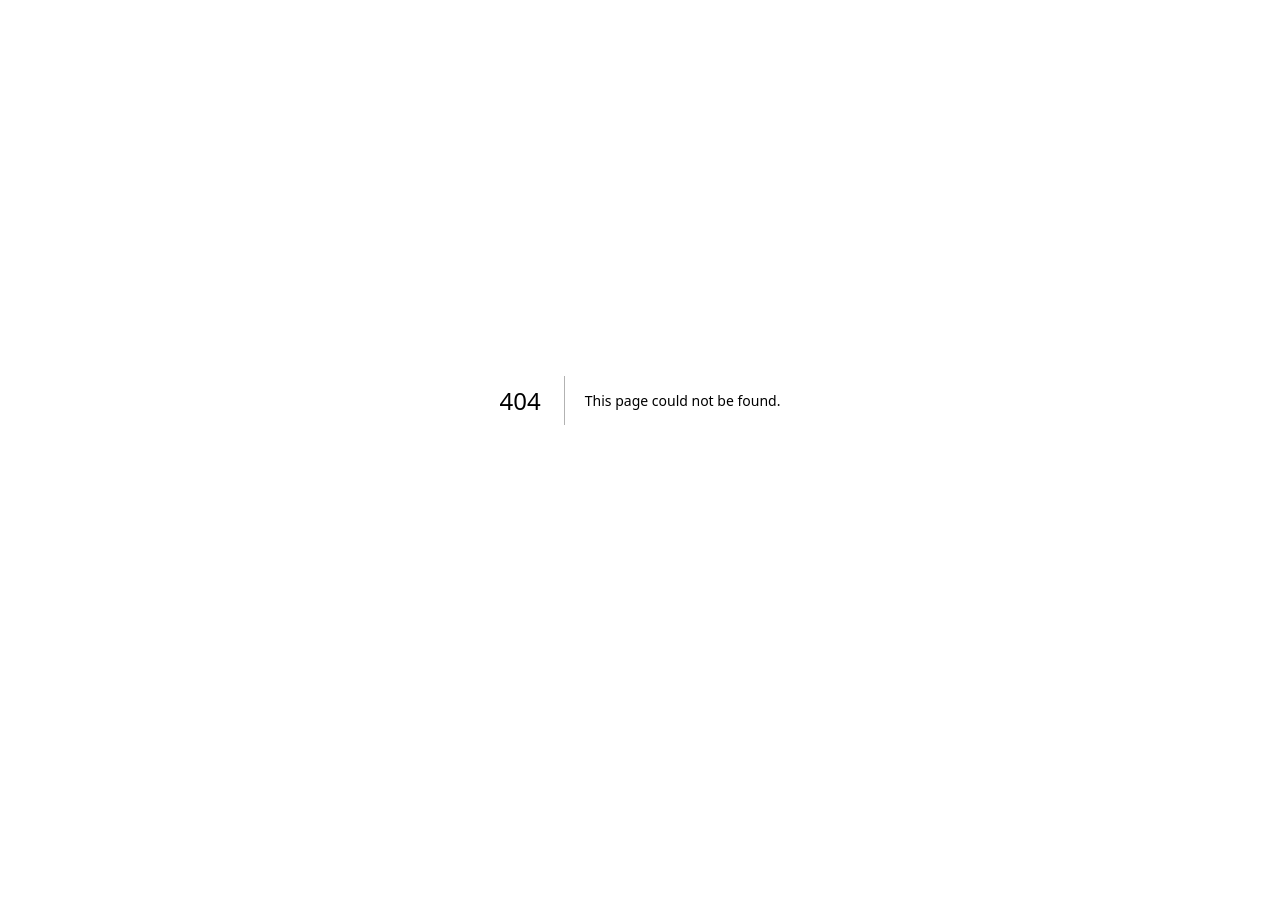
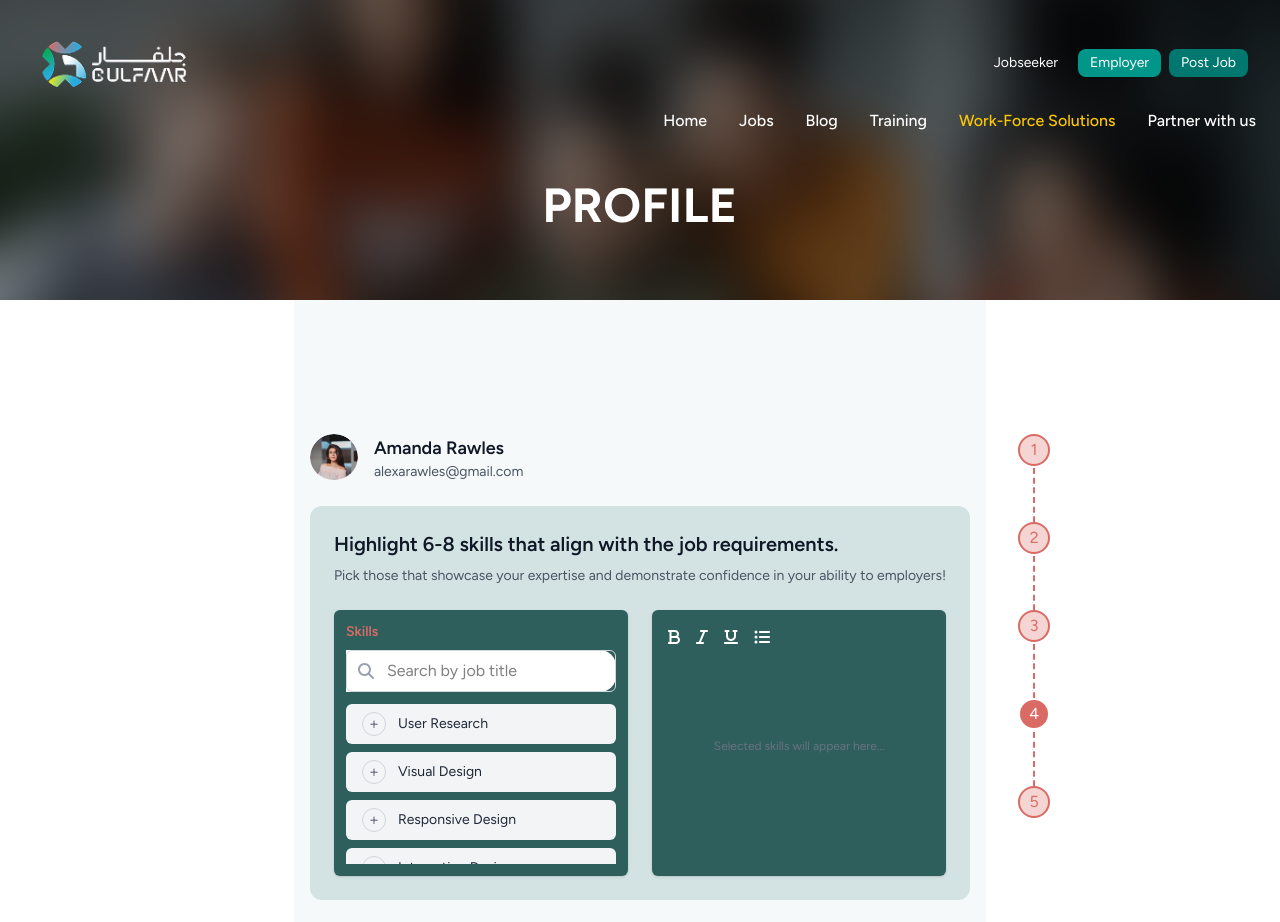
Before and after one commit to Gulfaar/Jobportal-frontend, a Next.js app: page /CandidateBoarding/Step9 in a window 1280 px wide. Before the commit this address had no page. Shown: the top 922 px of the page. Before the commit the page ends 800 px from the top, so only its background shows below. Built offline with nearby package versions, Linux system fonts and the light colour scheme.

Commit message:
Start Steps

```diff
--- /dev/null
+++ b/app/CandidateBoarding/Step9/page.tsx
@@ -0,0 +1,13 @@
+import SkillsForm from "@/app/Components/CandidateOnBording/Step9"
+
+const SkillsFormPage = () => {
+    return (
+        <div className="flex flex-col min-h-screen bg-gradient-to-b from-white to-[#E6F2F2]">
+              <div className="flex-1 flex flex-col items-center justify-center  w-full max-w-full mx-auto bg-gradient-to-b from-white to-[#E6F2F2]">
+                <SkillsForm />
+              </div>
+        </div>
+    )
+}
+
+export default SkillsFormPage
--- /dev/null
+++ b/app/Components/CandidateOnBording/Step9.tsx
@@ -0,0 +1,181 @@
+'use client';
+import { useState } from 'react';
+import Image from 'next/image'; // Import Next.js Image component
+import { FontAwesomeIcon } from '@fortawesome/react-fontawesome';
+import { faSearch, faBold, faItalic, faUnderline, faListUl } from '@fortawesome/free-solid-svg-icons';
+
+const SkillsForm = () => {
+  // State to manage selected skills
+  const [selectedSkills, setSelectedSkills] = useState<string[]>([]);
+
+  // List of available skills
+  const availableSkills = [
+    'User Research',
+    'Visual Design',
+    'Responsive Design',
+    'Interaction Design',
+    'Usability Testing',
+    'Design Thinking',
+  ];
+
+  // Toggle skill selection
+  const toggleSkill = (skill: string) => {
+    if (selectedSkills.includes(skill)) {
+      setSelectedSkills(selectedSkills.filter((s) => s !== skill));
+    } else {
+      setSelectedSkills([...selectedSkills, skill]);
+    }
+  };
+
+  // Handle form submission (you can customize this)
+  const handleSubmit = (e: { preventDefault: () => void }) => {
+    e.preventDefault();
+    console.log('Selected Skills:', selectedSkills);
+    // Add your submission logic here
+  };
+
+  return (
+    <div className="min-h-screen flex items-center justify-center bg-[#F5F9FA] px-4 py-12 w-full">
+      <div className="relative w-full max-w-3xl">
+        {/* Stepper Sidebar */}
+        <div className="absolute top-0 right-[-80px] flex flex-col items-center space-y-14">
+          {[1, 2, 3, 4, 5].map((step, index) => (
+            <div
+              key={index}
+              className={`relative w-8 h-8 flex items-center justify-center rounded-full border-2 ${
+                index === 3 ? 'bg-[#DA6B64] text-white' : 'border-[#DA6B64] text-[#DA6B64] bg-[#F5D5D3]'
+              } ${
+                index < 4
+                  ? 'before:content-[""] before:absolute before:top-8 before:left-1/2 before:-translate-x-1/2 before:h-16 before:border-l-2 before:border-dashed before:border-[#DA6B64]'
+                  : ''
+              }`}
+            >
+              {step}
+            </div>
+          ))}
+        </div>
+
+        {/* Main Content */}
+        <div className="w-full">
+          {/* Profile Header */}
+          <div className="flex items-center mb-6">
+            <div className="w-12 h-12 rounded-full overflow-hidden">
+              {/* Using Next.js Image component for the profile image */}
+              <Image
+                src="/images/profile.svg" // Replace with your actual image path
+                alt="Profile"
+                width={48}
+                height={48}
+                className="object-cover"
+              />
+            </div>
+            <div className="ml-4">
+              <h2 className="text-lg font-semibold text-gray-900">Amanda Rawles</h2>
+              <p className="text-sm text-gray-600">alexarawles@gmail.com</p>
+            </div>
+          </div>
+
+          {/* Skills Section */}
+          <div className="bg-[#D3E2E2] rounded-xl p-6">
+            <h2 className="text-xl font-semibold text-gray-900">
+              Highlight 6-8 skills that align with the job requirements.
+            </h2>
+            <p className="text-sm text-gray-600 mt-2">
+              Pick those that showcase your expertise and demonstrate confidence in your ability to employers!
+            </p>
+
+            <div className="flex mt-6 gap-6">
+              {/* Skills List with Scrollbar */}
+              <div className="w-1/2 bg-[#2E5F5C] rounded-md p-3 shadow-sm">
+                <h3 className="text-[#DA6B64] font-semibold text-sm mb-2">Skills</h3>
+                <div className="relative bg-white rounded-r-2xl">
+                  <div className="absolute inset-y-0 left-3 flex items-center pointer-events-none ">
+                    <FontAwesomeIcon icon={faSearch} className="text-gray-400 " />
+                  </div>
+                  <input
+                    type="text"
+                    placeholder="Search by job title"
+                    className="w-full p-2 pl-10 border border-gray-300 rounded-md focus:outline-none focus:ring-2 focus:ring-[#DA6B64] text-black"
+                  />
+                </div>
+                <div className="mt-3 max-h-40 overflow-y-auto scrollbar-thin scrollbar-thumb-gray-300 scrollbar-track-transparent space-y-2">
+                  {availableSkills.map((skill, index) => (
+                    <div
+                      key={index}
+                      className={`flex items-center px-4 py-2 bg-gray-100 rounded-md ${
+                        selectedSkills.includes(skill) ? 'bg-[#F5D5D3]' : 'bg-gray-100'
+                      }`}
+                    >
+                      <button
+                        onClick={() => toggleSkill(skill)}
+                        className={`w-6 h-6 flex items-center justify-center rounded-full border mr-3 ${
+                          selectedSkills.includes(skill)
+                            ? 'bg-[#DA6B64] text-white border-[#DA6B64]'
+                            : 'border-gray-300 text-gray-500'
+                        }`}
+                      >
+                        {selectedSkills.includes(skill) ? '−' : '+'}
+                      </button>
+                      <span className="text-sm text-gray-800">{skill}</span>
+                    </div>
+                  ))}
+                </div>
+              </div>
+
+              {/* Text Editor Placeholder */}
+              <div className="w-1/2 bg-[#2E5F5C] rounded-md p-3 shadow-sm">
+                <div className="text-white h-56">
+                  <div className="flex gap-2 mb-1">
+                    <button className="p-1">
+                      <FontAwesomeIcon icon={faBold} />
+                    </button>
+                    <button className="p-1">
+                      <FontAwesomeIcon icon={faItalic} />
+                    </button>
+                    <button className="p-1">
+                      <FontAwesomeIcon icon={faUnderline} />
+                    </button>
+                    <button className="p-1">
+                      <FontAwesomeIcon icon={faListUl} />
+                    </button>
+                  </div>
+                  <div className="h-44 overflow-y-auto scrollbar-thin scrollbar-thumb-gray-300 scrollbar-track-transparent">
+                    {selectedSkills.length > 0 ? (
+                      <ul className="list-disc list-inside text-white">
+                        {selectedSkills.map((skill, index) => (
+                          <li key={index} className="text-sm">{skill}</li>
+                        ))}
+                      </ul>
+                    ) : (
+                      <div className="h-full flex items-center justify-center text-gray-500">
+                        <span className="text-xs">Selected skills will appear here...</span>
+                      </div>
+                    )}
+                  </div>
+                </div>
+              </div>
+            </div>
+          </div>
+
+          {/* Buttons */}
+          <div className="mt-6 flex justify-between">
+            <button
+              type="button"
+              className="border border-[#DA6B64] text-[#DA6B64] px-6 py-2 rounded hover:bg-red-100"
+            >
+              Back
+            </button>
+            <button
+              onClick={handleSubmit}
+              className="bg-[#DA6B64] text-white px-6 py-2 rounded hover:bg-[#c95a56]"
+            >
+              Continue
+            </button>
+          </div>
+        </div>
+      </div>
+    </div>
+  );
+};
+
+export default SkillsForm;
```
